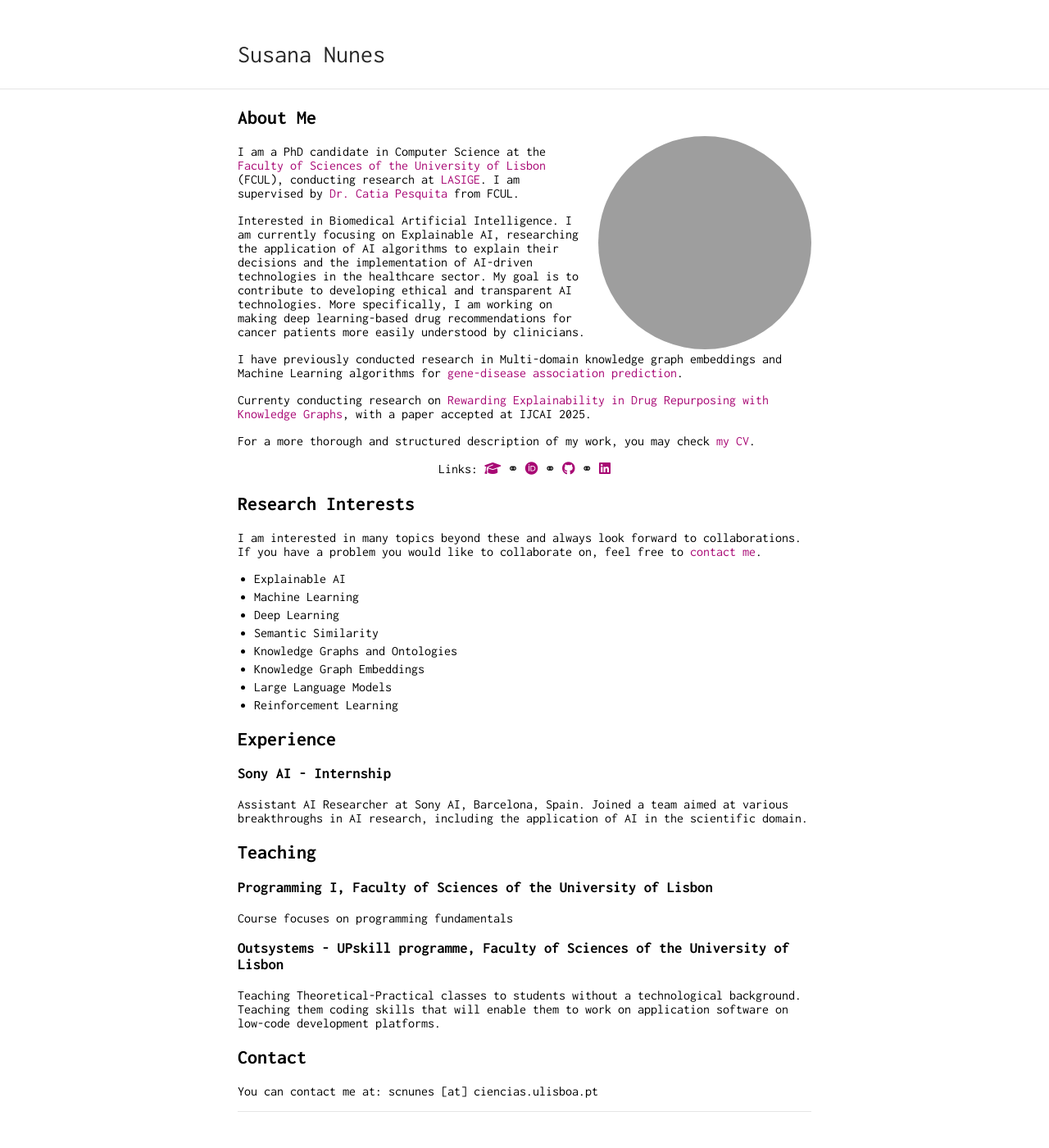
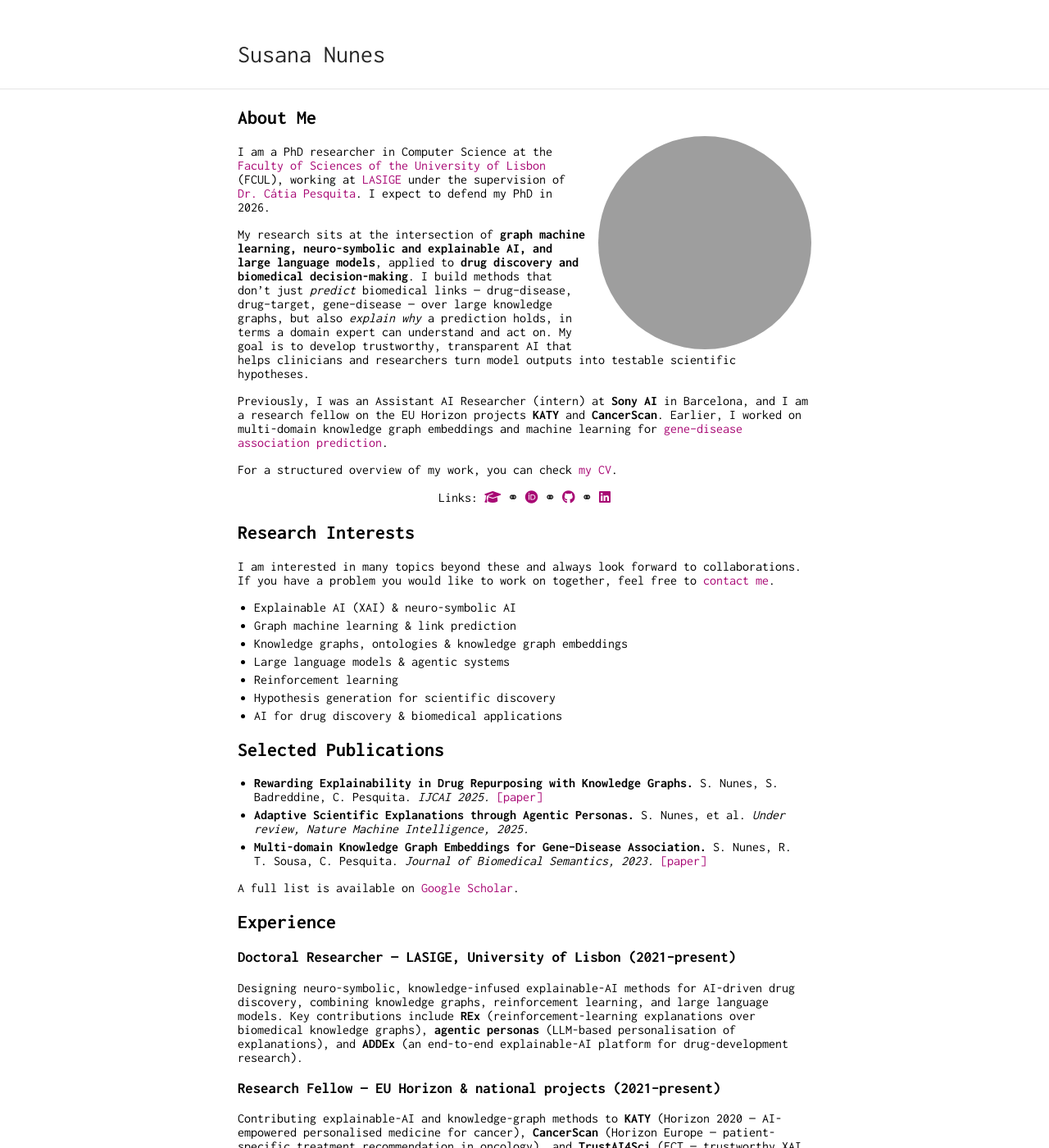
Before and after one commit to SusanaPNunes/susanapnunes.github.io, a Jekyll site: the page built from index.md, in a window 1280 px wide and 1400 px high. Shown: the whole window at 82% size. Built offline with Jekyll 4.4.1, drawn with Linux system fonts in a browser that asks for light colours; nearby versions of some CDN libraries; some of the changed text lies outside the part shown; grey boxes are pictures that could not be loaded.

Commit message:
Update index.md

```diff
--- a/index.md
+++ b/index.md
@@ -7,17 +7,13 @@ title: Susana Nunes
 
 <img class="profile-picture" src="me.jpg">
 
-I am a PhD candidate in Computer Science at the <a target="_blank" href="https://ciencias.ulisboa.pt/">Faculty of Sciences of the University of Lisbon</a> (FCUL), conducting research at <a target="_blank" href="https://www.lasige.pt/">LASIGE</a>. I am supervised by <a target="_blank" href="http://www.di.fc.ul.pt/~catiapesquita/"> Dr. Catia Pesquita</a> from FCUL.
+I am a PhD researcher in Computer Science at the <a target="_blank" href="https://ciencias.ulisboa.pt/">Faculty of Sciences of the University of Lisbon</a> (FCUL), working at <a target="_blank" href="https://www.lasige.pt/">LASIGE</a> under the supervision of <a target="_blank" href="http://www.di.fc.ul.pt/~catiapesquita/">Dr. Cátia Pesquita</a>. I expect to defend my PhD in 2026.
 
-Interested in Biomedical Artificial Intelligence. I am currently focusing on Explainable AI, researching the application of AI algorithms to explain their decisions and the implementation of AI-driven technologies in the healthcare sector. My goal is to contribute to developing ethical and transparent AI technologies. More specifically, I am working on making deep learning-based drug recommendations for cancer patients more easily understood by clinicians.
+My research sits at the intersection of **graph machine learning, neuro-symbolic and explainable AI, and large language models**, applied to **drug discovery and biomedical decision-making**. I build methods that don't just *predict* biomedical links — drug–disease, drug–target, gene–disease — over large knowledge graphs, but also *explain why* a prediction holds, in terms a domain expert can understand and act on. My goal is to develop trustworthy, transparent AI that helps clinicians and researchers turn model outputs into testable scientific hypotheses.
 
-I have previously conducted research in Multi-domain knowledge graph embeddings and Machine Learning algorithms for <a target="_blank" href="https://jbiomedsem.biomedcentral.com/articles/10.1186/s13326-023-00291-x">gene-disease association prediction</a>.
+Previously, I was an Assistant AI Researcher (intern) at **Sony AI** in Barcelona, and I am a research fellow on the EU Horizon projects **KATY** and **CancerScan**. Earlier, I worked on multi-domain knowledge graph embeddings and machine learning for <a target="_blank" href="https://jbiomedsem.biomedcentral.com/articles/10.1186/s13326-023-00291-x">gene–disease association prediction</a>.
 
-Currenty conducting research on <a target="_blank" href="https://liseda-lab.github.io/assets/pdf/2025IJCAI_RewardingExplainability"> Rewarding Explainability in Drug Repurposing with Knowledge Graphs</a>, with a paper accepted at IJCAI 2025.
-
-For a more thorough and structured description of my work, you may check <a target="_blank" href="https://drive.google.com/drive/folders/1DWkvD6oqcchaHkJS0OUlh5ECjM4u1_ER?usp=sharing">my CV</a>.
-
-
+For a structured overview of my work, you can check <a target="_blank" href="https://drive.google.com/drive/folders/1DWkvD6oqcchaHkJS0OUlh5ECjM4u1_ER?usp=sharing">my CV</a>.
 
 <p align="center">
 Links:
@@ -27,36 +23,54 @@ Links:
   <a target="_blank" href="https://www.linkedin.com/in/susana-cpnunes/"><i class="fab fa-linkedin"></i></a>
 </p>
 
-
 ## Research Interests
 
-I am interested in many topics beyond these and always look forward to collaborations. If you have a problem you would like to collaborate on, feel free to [contact me](#contact).
+I am interested in many topics beyond these and always look forward to collaborations. If you have a problem you would like to work on together, feel free to [contact me](#contact).
 
-* Explainable AI
-* Machine Learning
-* Deep Learning
-* Semantic Similarity
-* Knowledge Graphs and Ontologies
-* Knowledge Graph Embeddings
-* Large Language Models
-* Reinforcement Learning
+* Explainable AI (XAI) & neuro-symbolic AI
+* Graph machine learning & link prediction
+* Knowledge graphs, ontologies & knowledge graph embeddings
+* Large language models & agentic systems
+* Reinforcement learning
+* Hypothesis generation for scientific discovery
+* AI for drug discovery & biomedical applications
+
+## Selected Publications
+
+* **Rewarding Explainability in Drug Repurposing with Knowledge Graphs.** S. Nunes, S. Badreddine, C. Pesquita. *IJCAI 2025.* <a target="_blank" href="https://liseda-lab.github.io/assets/pdf/2025IJCAI_RewardingExplainability">[paper]</a>
+* **Adaptive Scientific Explanations through Agentic Personas.** S. Nunes, et al. *Under review, Nature Machine Intelligence, 2025.*
+* **Multi-domain Knowledge Graph Embeddings for Gene–Disease Association.** S. Nunes, R. T. Sousa, C. Pesquita. *Journal of Biomedical Semantics, 2023.* <a target="_blank" href="https://jbiomedsem.biomedcentral.com/articles/10.1186/s13326-023-00291-x">[paper]</a>
+
+A full list is available on <a target="_blank" href="https://scholar.google.com/citations?user=_vBEObEAAAAJ&hl=en">Google Scholar</a>.
 
 ## Experience
 
-### Sony AI - Internship
+### Doctoral Researcher — LASIGE, University of Lisbon (2021–present)
 
-Assistant AI Researcher at Sony AI, Barcelona, Spain. Joined a team aimed at various breakthroughs in AI research, including the application of AI in the scientific domain.
+Designing neuro-symbolic, knowledge-infused explainable-AI methods for AI-driven drug discovery, combining knowledge graphs, reinforcement learning, and large language models. Key contributions include **REx** (reinforcement-learning explanations over biomedical knowledge graphs), **agentic personas** (LLM-based personalisation of explanations), and **ADDEx** (an end-to-end explainable-AI platform for drug-development research).
+
+### Research Fellow — EU Horizon & national projects (2021–present)
+
+Contributing explainable-AI and knowledge-graph methods to **KATY** (Horizon 2020 — AI-empowered personalised medicine for cancer), **CancerScan** (Horizon Europe — patient-specific treatment recommendation in oncology), and **TrustAI4Sci** (FCT — trustworthy XAI for scientific discovery).
+
+### Assistant AI Researcher — Sony AI, Barcelona (2024)
+
+Six-month research internship: ontology-infused graph-embedding pre-training and constraint enforcement, and explainable AI for black-box models.
 
 ## Teaching
 
-### Programming I, Faculty of Sciences of the University of Lisbon
+### Programming I — Faculty of Sciences of the University of Lisbon
 
-Course focuses on programming fundamentals
+Theoretical-practical classes on programming fundamentals (Python) for first-year students across seven bachelor programmes.
 
-### Outsystems - UPskill programme, Faculty of Sciences of the University of Lisbon
+### OutSystems — UPskill programme, Faculty of Sciences of the University of Lisbon
 
-Teaching Theoretical-Practical classes to students without a technological background. Teaching them coding skills that will enable them to work on application software on low-code development platforms.
+Teaching theoretical-practical classes to students without a technological background, giving them the coding skills to build application software on low-code development platforms.
 
+## Awards
+
+* FCT Doctoral Studentship — competitive national fellowship (ref. 2023.00653.BD)
+* 2nd place, Federated Learning Challenge, WideHealth Winter School 2023
 
 ## Contact
 
```
